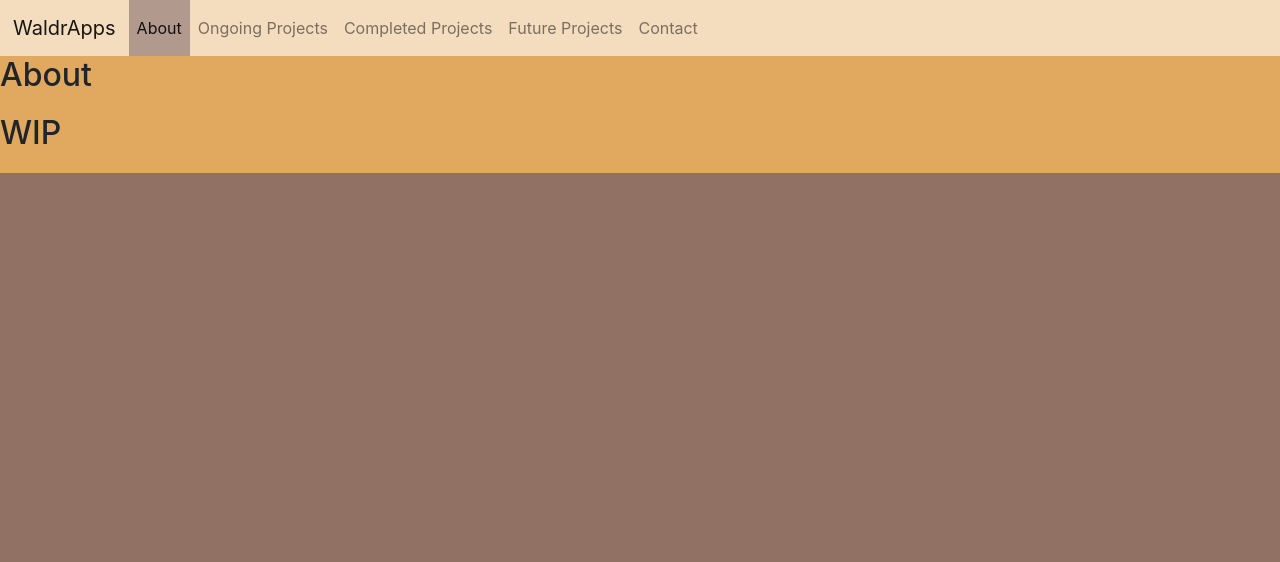
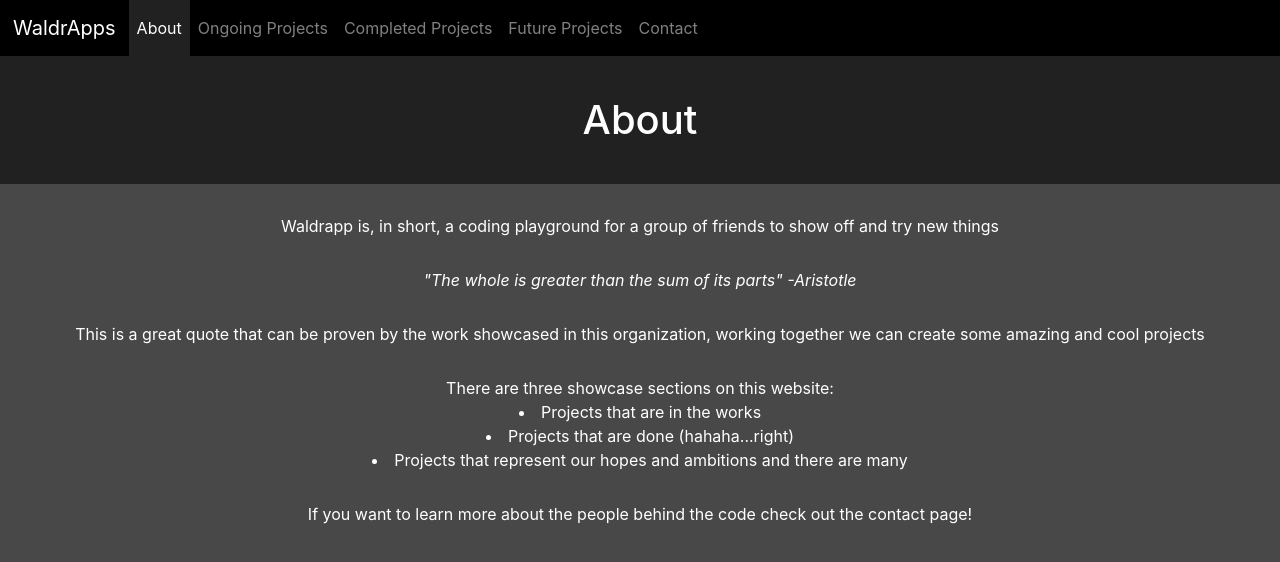
Before and after one commit to WaldrApps/Website, a React app: page /#/about in a window 1280 px wide. Built offline with nearby package versions, Linux system fonts and the light colour scheme.

Commit message:
Coloring, formating and About, Completed sections

```diff
--- a/src/components/About.js
+++ b/src/components/About.js
@@ -4,9 +4,34 @@ class About extends Component {
   render() {
     return (
       <div>
-        <h2>About</h2>
-            <h2>WIP</h2>
-
+        <h1>About</h1>
+        <div>
+            <p>
+                Waldrapp is, in short, a coding playground for a group of
+                friends to show off and try new things
+            </p>
+            <p>
+                <i>"The whole is greater than the sum of its parts" -Aristotle</i>
+            </p>
+            <p>
+                This is a great quote that can be proven by the work showcased
+                in this organization, working together we can create some
+                amazing and cool projects
+            </p>
+            <p>
+                There are three showcase sections on this website:
+                <li>Projects that are in the works</li>
+                <li>Projects that are done (hahaha...right)</li>
+                <li>
+                    Projects that represent our hopes and ambitions and
+                    there are many
+                </li>
+            </p>
+            <p>
+                If you want to learn more about the people behind the code
+                check out the contact page!
+            </p>
+        </div>
       </div>
     );
   }
--- a/src/components/Completed.js
+++ b/src/components/Completed.js
@@ -4,9 +4,8 @@ class Completed extends Component {
   render() {
     return (
         <div>
-          <h2>Completed Projects</h2>
-              <h2>WIP</h2>
-
+          <h1>Completed Projects</h1>
+              <p>No projects completed...yet</p>
         </div>
     );
   }
--- a/src/components/Contact.js
+++ b/src/components/Contact.js
@@ -11,7 +11,7 @@ class Contact extends Component {
     render() {
         return (
             <div>
-                <h2>Contact Us!</h2>
+                <h1>Contact Us!</h1>
                     <h2>WIP</h2>
 
                 <div>
--- a/src/components/Future.js
+++ b/src/components/Future.js
@@ -4,7 +4,7 @@ class Future extends Component {
   render() {
     return (
       <div>
-        <h2>Future Projects</h2>
+        <h1>Future Projects</h1>
             <h2>WIP</h2>
 
       </div>
--- a/src/components/Home.js
+++ b/src/components/Home.js
@@ -12,7 +12,7 @@ class Home extends Component {
                 <svg id="waldrapp" xmlns="http://www.w3.org/2000/svg" viewBox="0 0 1024 768">
                     <defs>
                         <linearGradient id="skyGradient" x1="0%" y1="0%" x2="0%" y2="100%">
-                            <stop offset="0%" stopColor="#4385ff" stopOpacity="1" />
+                            <stop offset="0%" stopColor="#1976d2" stopOpacity="1" />
                             <stop offset="100%" stopColor="#ffffff" stopOpacity="1" />
                         </linearGradient>
                         <linearGradient id="headGradient" x1="0%" y1="0%" x2="0%" y2="100%">
--- a/src/components/Main.js
+++ b/src/components/Main.js
@@ -19,7 +19,7 @@ class Main extends Component {
     return (
         <HashRouter>
             <div>
-                <nav className="navbar navbar-expand-md navbar-light sticky-top">
+                <nav className="navbar navbar-expand-md navbar-dark sticky-top">
                     <NavLink exact to="/" replace className="navbar-brand">WaldrApps</NavLink>
                     <button className="navbar-toggler navbar-toggle" type="button">
                         <span className="navbar-toggler-icon"></span>
--- a/src/components/Ongoing.js
+++ b/src/components/Ongoing.js
@@ -4,7 +4,7 @@ class Ongoing extends Component {
   render() {
     return (
       <div>
-          <h2>Ongoing Projects</h2>
+          <h1>Ongoing Projects</h1>
               <h2>WIP</h2>
       </div>
     );
--- a/src/index.css
+++ b/src/index.css
@@ -1,10 +1,11 @@
 body {
-  background-color: #907163;
+    color: #ffffff;
+    background-color: #484848;
     margin: 0;
 }
 
 .navbar {
-  background-color: #f4ddbf;
+    background-color: #000000;
     padding: 0;
 }
 
@@ -19,12 +20,12 @@ body {
 }
 
 .active {
-  background-color: #b1998e;
+  background-color: #212121;
 }
 
 @media only screen and (max-width: 767px) {
   .navbar-collapse {
-    background-color: #b1998e;
+      background-color: #000000;
       position: fixed;
       top: 56px;
       transition: all 0.8s ease-out;
@@ -36,20 +37,32 @@ body {
   .nav-item {
       text-align: center;
   }
-
-  .nav-item:hover {
-    background-color:#907163;
-  }
 }
 
 .content {
-  background-color: #e1a95f;
+  background-color: #484848;
 }
 
 .content h2 {
   padding: 0;
   padding-bottom: 20px;
   margin: 0;
+}
+
+.content h1 {
+    background-color: #212121;
+    text-align: center;
+    padding: 40px;
+}
+
+.content p {
+    text-align: center;
+    margin: 30px;
+}
+
+.content i {
+    text-align: center;
+    margin: 40px;
 }
 
 .svgContainer {
```
Lines whose indentation alone changed are shown as unchanged.
